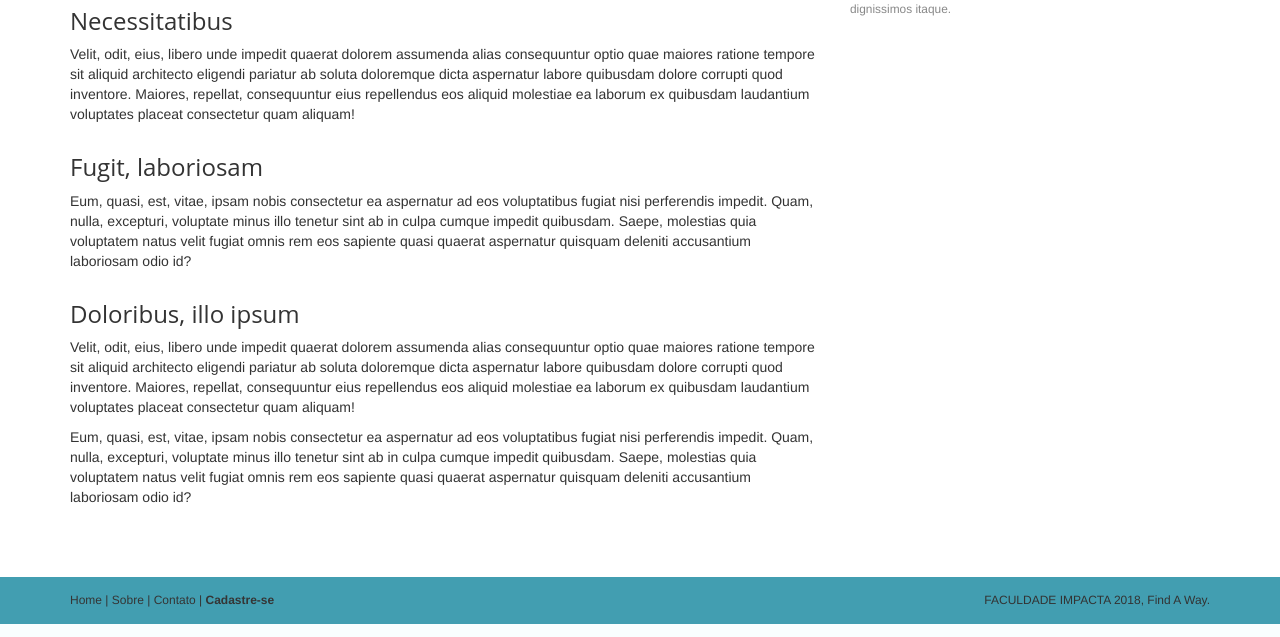
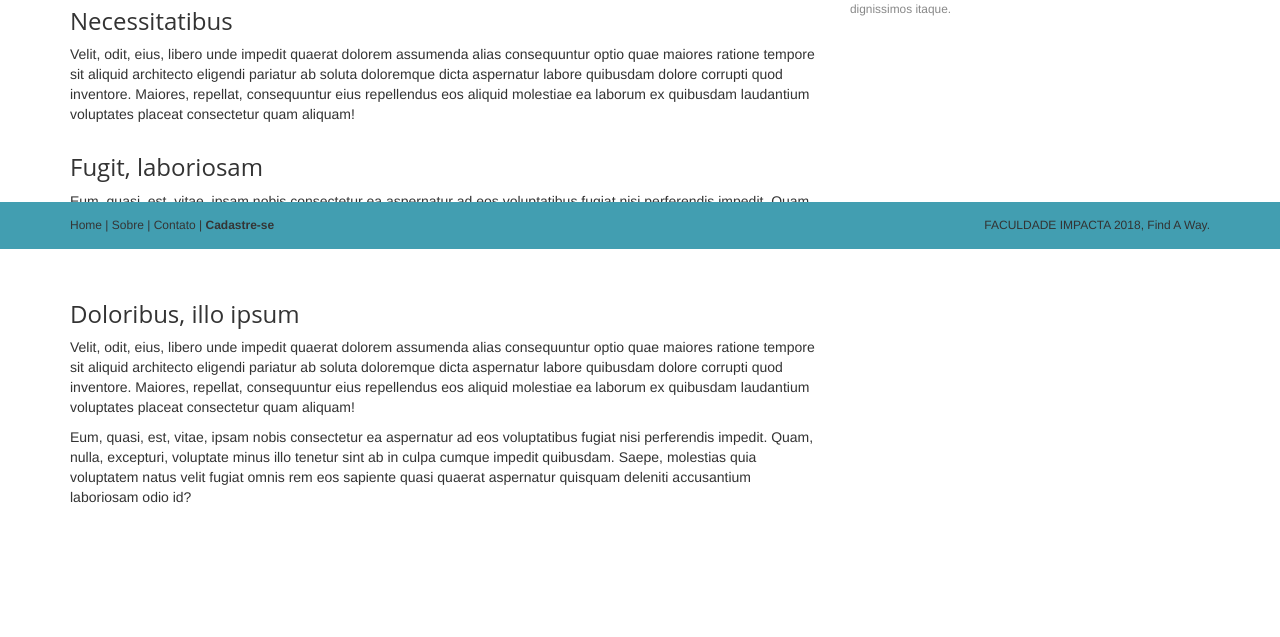
Before and after one commit to italoaugusto/Projeto_LMS, a Django app: page /sobre in a window 1280 px wide. Shown: the part 528-1165 px from the top of the page. Run offline with Django 3.2, Linux system fonts and the light colour scheme; some libraries are stand-ins or nearby versions.

Commit message:
Orivaldo

```diff
--- a/core/static/css/Find.css
+++ b/core/static/css/Find.css
@@ -10,6 +10,33 @@
 	background-color: #63D1E8;
 	border-color: #63D1E8;
 }
+
+
+
+.container {
+	position: relative;
+  }
+  nav {
+	position: absolute;
+	left: 0px;
+	width: 200px;
+  }
+  section {
+	/* position is static by default */
+	margin-left: 200px;
+  }
+  footer {
+	position: fixed;
+	bottom: 0;
+	left: 0;
+	height: 70px;
+	background-color: white;
+	width: 100%;
+  }
+  body {
+	margin-bottom: 120px;
+  }
+
 
 .btn-cadastro {
 	left: 35%;
```
